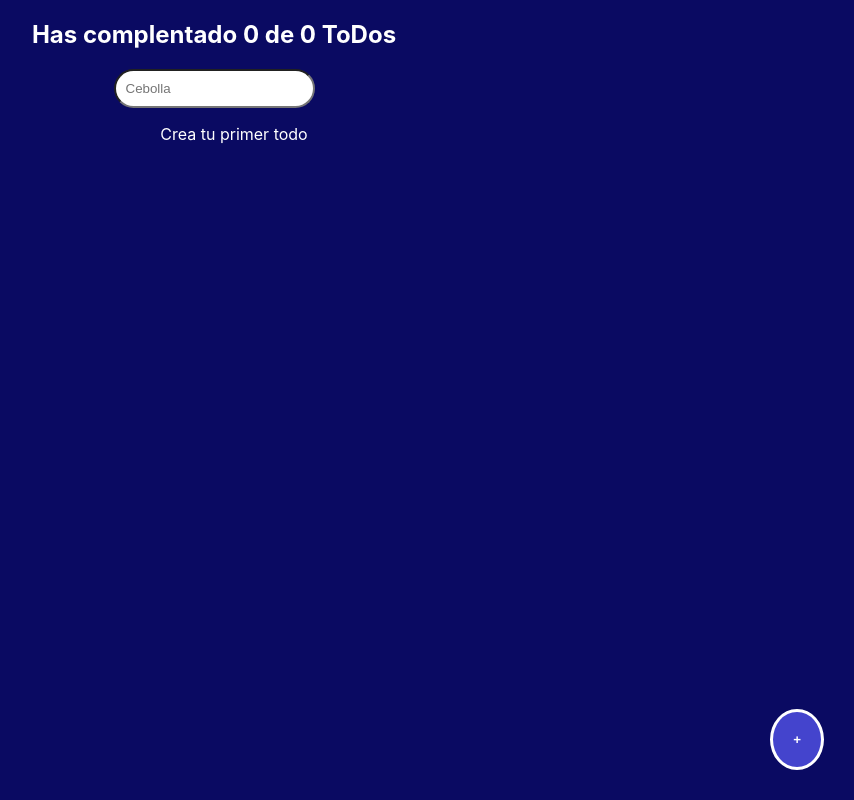
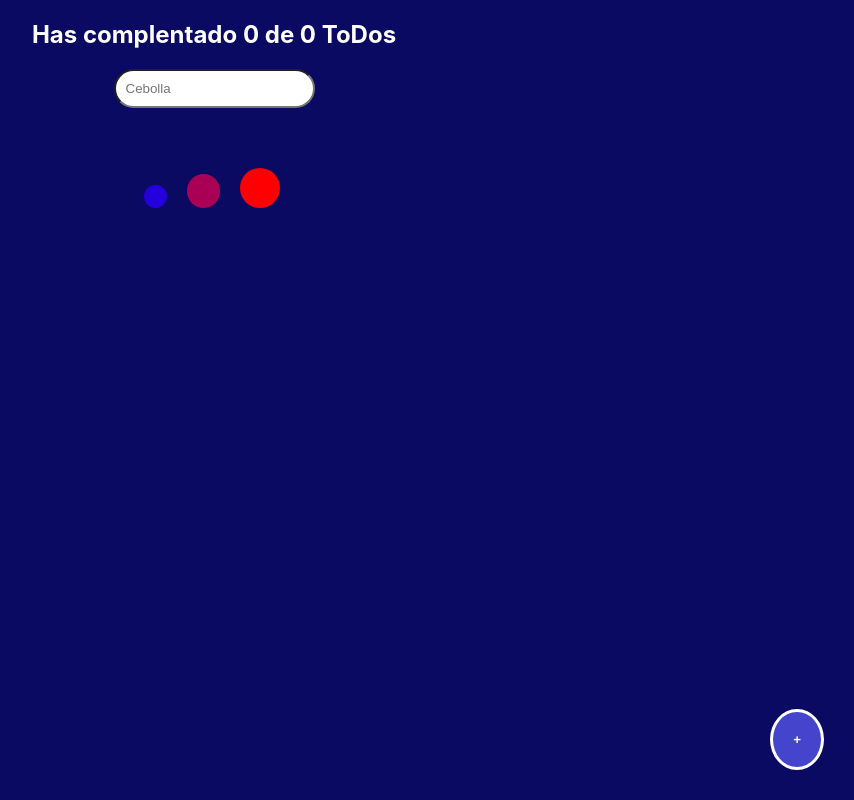
Before and after one commit to daryo918/lists-react, a React (Create React App) app: page / in a window 1280 px wide. Shown: the whole page, without its empty margins (426-1280 px from the left). Built offline with nearby package versions, Linux system fonts and the light colour scheme.

Commit message:
distribution

```diff
--- a/src/App/Appui.js
+++ b/src/App/Appui.js
@@ -7,6 +7,8 @@ import { TodoItem } from '../TodoItem'
 import { CreateTodoButtom } from '../TodoButton';
 import {TodoContext} from '../TodoContext'
 import {ModalTodo} from '../Modal'
+import {LoadingAnim} from '../LoadingAnim'
+
 
 function AppUi(){
   const  {
@@ -27,7 +29,7 @@ function AppUi(){
         <TodoSearch />
 
             <TodoList>
-               {loading && <p>No desesperes , estamos cargando</p> }
+               {loading && (<LoadingAnim></LoadingAnim>) }
                {error && <p>ERROR SUS DATOS ESTAN COMPROMETIDOS BEEP BEEP</p> }
                {(!loading && !filteredValues.length) && <p>Crea tu primer todo</p>}
                {filteredValues.map(todo=>(
--- /dev/null
+++ b/src/LoadingAnim/LoadingAnim.css
@@ -0,0 +1,41 @@
+.animation-container{
+  width:200px;
+  height:auto;
+  margin: 50px auto;
+}
+
+.anim-ball{
+  display:inline-block;
+  width:20px;
+  height:20px;
+  border-radius:50%;
+  margin: 10px;
+  background-color:blue;
+
+}
+
+.anim1{
+    animation:fadeIn 7s infinite ;
+}
+.anim2{
+    animation:fadeIn 9s infinite ;
+}
+.anim3{
+    animation:fadeIn 12s infinite ;
+}
+@keyframes fadeIn{
+  0% {
+    background-color:blue;
+  }
+  50% {
+    background-color:red;
+    width:40px;
+    height:40px;
+  }
+  100% {
+    background-color:blue;
+    width:20px;
+    height:20px;
+  }
+
+}
--- /dev/null
+++ b/src/LoadingAnim/index.js
@@ -0,0 +1,16 @@
+import React from 'react'
+import './LoadingAnim.css'
+
+function LoadingAnim(){
+
+  return(
+      <div className='animation-container'>
+        <div className='anim-ball anim1'></div>
+        <div className='anim-ball anim2'></div>
+        <div className='anim-ball anim3'></div>
+      </div>
+  )
+
+}
+
+export {LoadingAnim}
--- a/src/TodoContext/index.js
+++ b/src/TodoContext/index.js
@@ -18,7 +18,7 @@ function TodoProvider(props){
       console.log('executed')
       const indeChecked = todos.findIndex(elem => elem.text === text)
       const newTodos = [...todos]
-      newTodos[indeChecked].completed = true;
+      newTodos[indeChecked].completed = !newTodos[indeChecked].completed;
       saveTodos(newTodos)
     }
 
--- a/src/TodoContext/useLocalStorage.js
+++ b/src/TodoContext/useLocalStorage.js
@@ -27,7 +27,7 @@ function useLocalStorate(itemName, itemValue) {
       catch(error){
         setError(error)
       }
-      }, 1000);
+      }, 10000);
     })
 
 
--- a/src/TodoItem/TodoItem.css
+++ b/src/TodoItem/TodoItem.css
@@ -15,11 +15,22 @@
     right: 10px;
 }
 
+
+.modal-content{
+    margin-top:10px;
+    margin-bottom:10px;
+}
+
+.modal-table{
+    border: 1px solid white;
+    text-align:center;
+    vertical-align: center;
+}
+
 .item-checkbox{
     width: 20px;
     height: 20px;
     clip-path: circle(46% at 50% 50%);   /* Set the clip path of circle*/
-    margin: 10px;
 
 }
 
--- a/src/TodoItem/index.js
+++ b/src/TodoItem/index.js
@@ -2,23 +2,28 @@ import react from "react";
 import './TodoItem.css'
 
 
-
-
 function TodoItem(props){
-
-
-
     const onDelete=()=>{
         alert('todo eliminado')
 
     }
-
     return(
         <li  className={`TodoItem ${props.completed && 'checked'}`}>
-            <span>{props.name}</span>
             <span onClick={props.deleteTodos} className="closeButton">X</span>
-            <br/>
-            <input onClick={props.onAccept} className="item-checkbox" type="checkbox"></input>
+            <div className='modal-content'>
+                <table className='modal-table'>
+                    <tr>
+                        <td>Actividad</td>
+                        <td>*</td>
+                    </tr>
+                    <tr>
+                        <td><span>{props.name}</span></td>
+                        <td> <input onClick={props.onAccept} className="item-checkbox" type="checkbox" defaultChecked={props.completed} ></input></td>
+                    </tr>
+                </table>
+
+
+            </div>
         </li>
     );
 }
```
